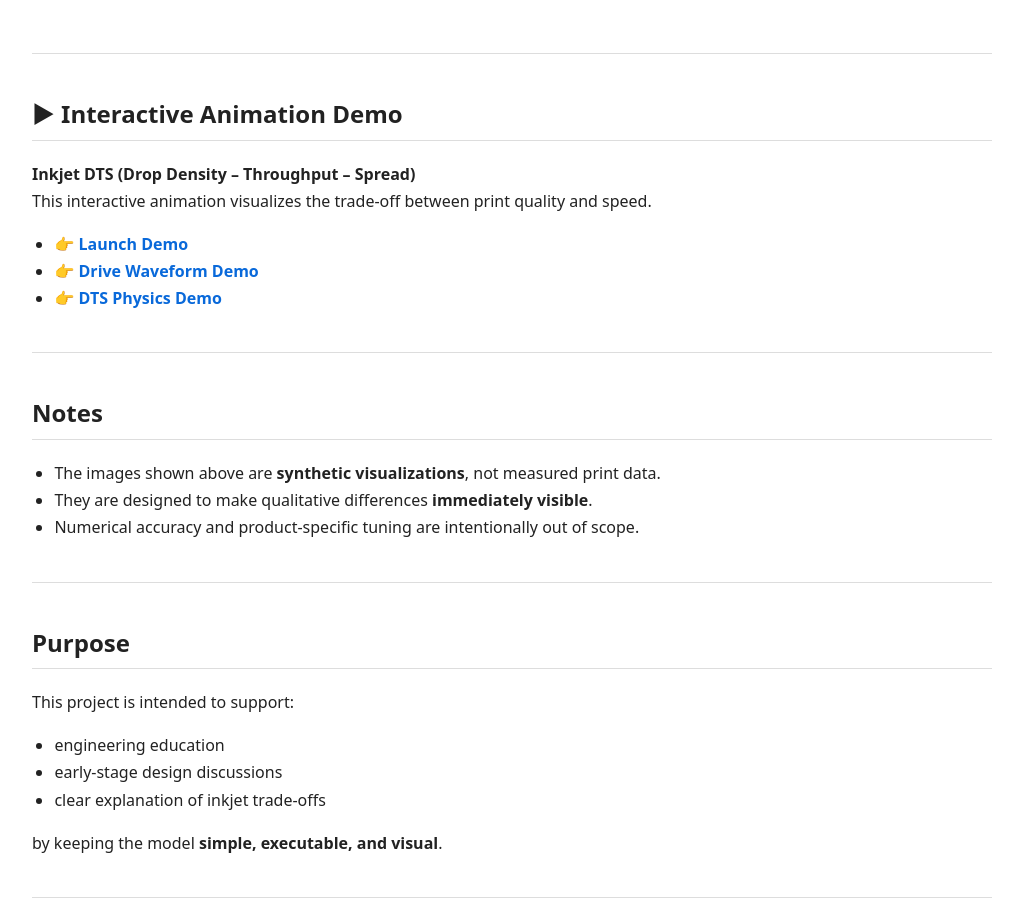
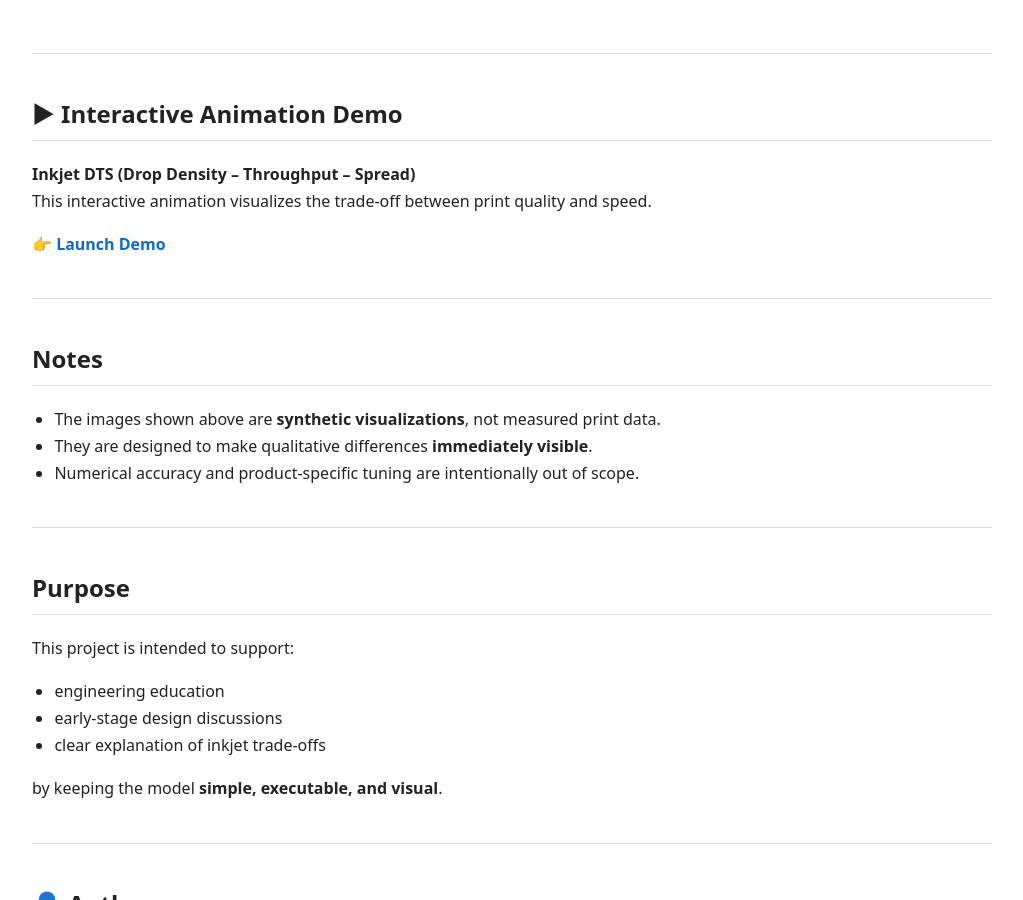
Before and after one commit to Samizo-AITL/inkjet-dts, a Jekyll site: the page built from index.md, in a window 1280 px wide and 900 px high, scrolled down 5507 px. Shown: the whole window, without its empty margins (128-1151 px from the left). Built offline with Jekyll 4.4.1, drawn with Linux system fonts in a browser that asks for light colours.

Commit message:
Update index.md

```diff
--- a/index.md
+++ b/index.md
@@ -145,9 +145,7 @@ can be expressed as combinations of these three axes.
 **Inkjet DTS (Drop Density – Throughput – Spread)**
 This interactive animation visualizes the trade-off between print quality and speed.
 
-- 👉 **[Launch Demo](./demo/)**
-- 👉 **[Drive Waveform Demo](./demo/drive_demo.html)**
-- 👉 **[DTS Physics Demo](./demo/dts_demo.html)**
+👉 **[Launch Demo](./demo/)**
 
 ---
 
```
